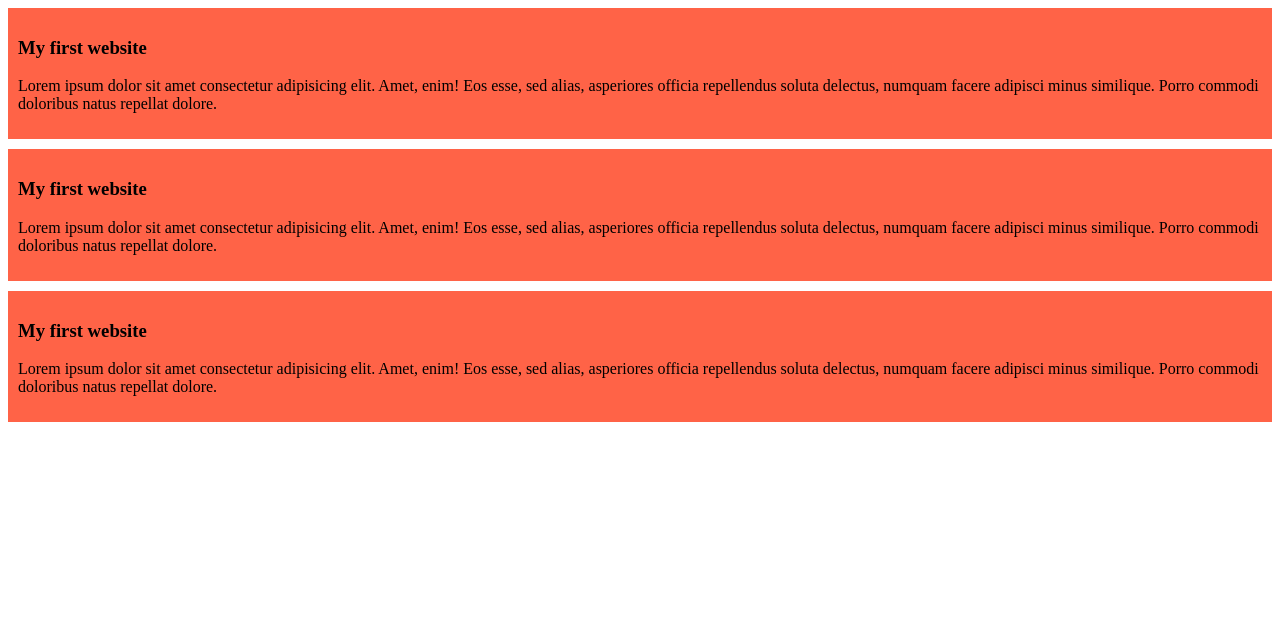
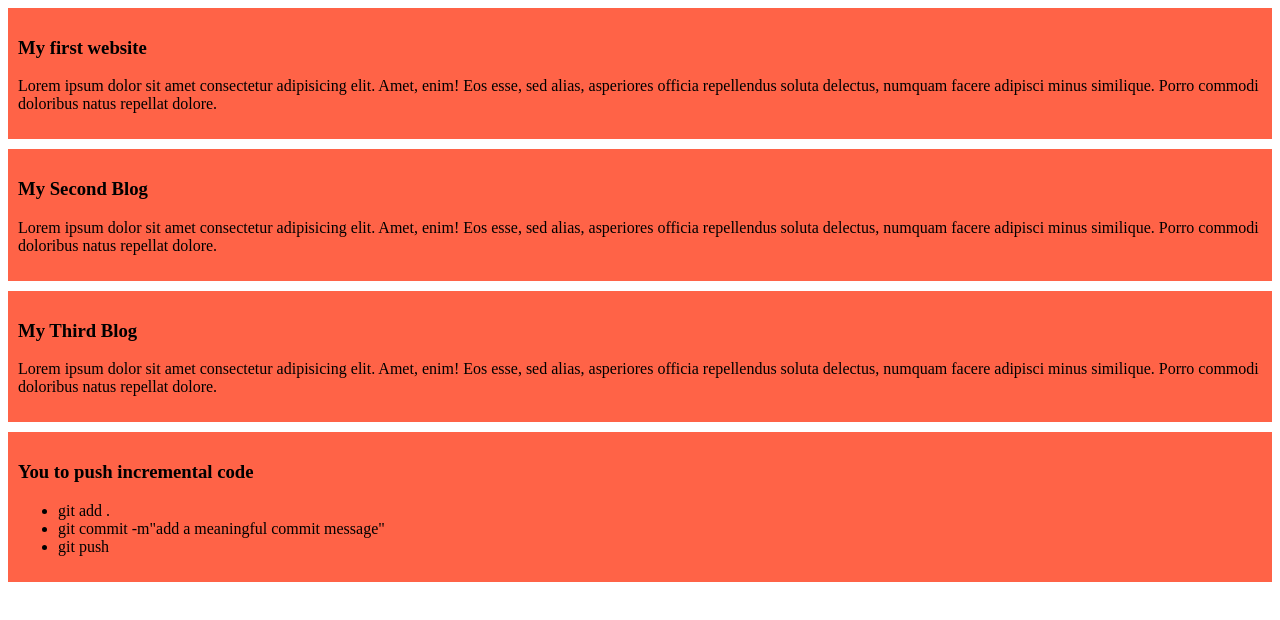
Before and after one commit to TituRoy25/my-simple-website, a plain HTML site: page index.html in a window 1280 px wide. Drawn offline with Linux system fonts and the light colour scheme.

Commit message:
added a list to push code

```diff
--- a/index.html
+++ b/index.html
@@ -13,13 +13,20 @@
         <p>Lorem ipsum dolor sit amet consectetur adipisicing elit. Amet, enim! Eos esse, sed alias, asperiores officia repellendus soluta delectus, numquam facere adipisci minus similique. Porro commodi doloribus natus repellat dolore.</p>
     </div>
     <div>
-        <h3>My first website</h3>
+        <h3>My Second Blog</h3>
         <p>Lorem ipsum dolor sit amet consectetur adipisicing elit. Amet, enim! Eos esse, sed alias, asperiores officia repellendus soluta delectus, numquam facere adipisci minus similique. Porro commodi doloribus natus repellat dolore.</p>
     </div>
     <div>
-        <h3>My first website</h3>
+        <h3>My Third Blog</h3>
         <p>Lorem ipsum dolor sit amet consectetur adipisicing elit. Amet, enim! Eos esse, sed alias, asperiores officia repellendus soluta delectus, numquam facere adipisci minus similique. Porro commodi doloribus natus repellat dolore.</p>
     </div>
-
+    <div>
+        <h3>You to push incremental code</h3>
+        <ul>
+            <li>git add .</li>
+            <li>git commit -m"add a meaningful commit message"</li>
+            <li>git push</li>
+        </ul>
+    </div>
 </body>
 </html>
```
